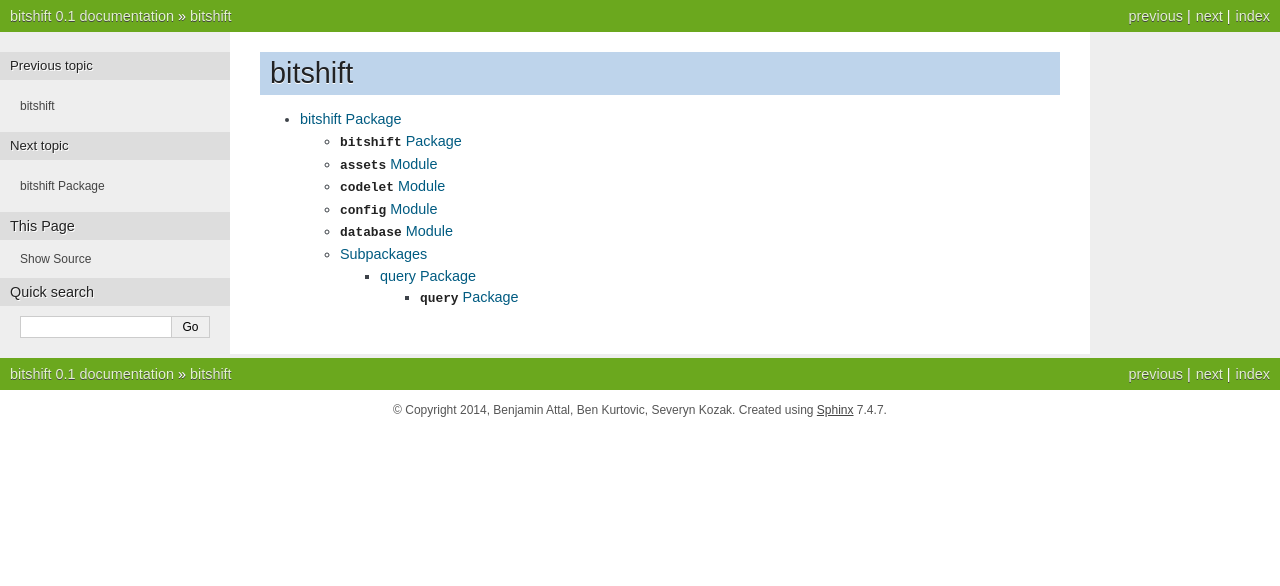
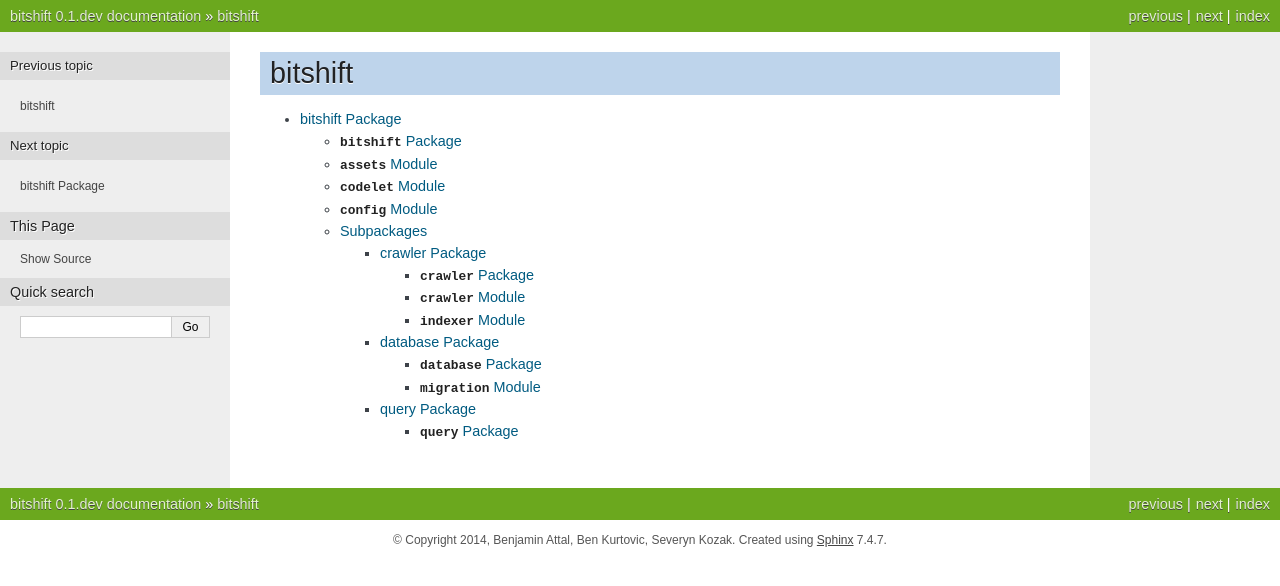
Before and after one commit to earwig/bitshift, a Sphinx documentation site: the page built from docs/source/api/modules.rst, in a window 1280 px wide. Shown: the top 586 px of the page. Built offline with Sphinx 7.4.7, drawn with Linux system fonts in a browser that asks for light colours; pages that are not in the unit, such as notebooks, are missing from menus.

Commit message:
Update some documentation.

```diff
--- a/docs/source/api/bitshift.rst
+++ b/docs/source/api/bitshift.rst
@@ -33,18 +33,12 @@ bitshift Package
     :undoc-members:
     :show-inheritance:
 
-:mod:`database` Module
-----------------------
-
-.. automodule:: bitshift.database
-    :members:
-    :undoc-members:
-    :show-inheritance:
-
 Subpackages
 -----------
 
 .. toctree::
 
+    bitshift.crawler
+    bitshift.database
     bitshift.parser
     bitshift.query
--- a/docs/source/conf.py
+++ b/docs/source/conf.py
@@ -59,7 +59,7 @@ copyright = u'2014, Benjamin Attal, Ben Kurtovic, Severyn Kozak'
 # The short X.Y version.
 version = '0.1'
 # The full version, including alpha/beta/rc tags.
-release = '0.1'
+release = '0.1.dev'
 
 # The language for content autogenerated by Sphinx. Refer to documentation
 # for a list of supported languages.
--- a/setup.py
+++ b/setup.py
@@ -2,7 +2,7 @@ from setuptools import setup, find_packages
 
 setup(
     name = "bitshift",
-    version = "0.1",
+    version = "0.1.dev",
     packages = find_packages(),
     install_requires = [
         "Flask>=0.10.1", "pygments>=1.6", "requests>=2.2.0",
```
Also changed, not shown: README.md (+6 -0 lines), bitshift/__init__.py (+8 -1 lines), docs/source/api/bitshift.crawler.rst (added, +26 -0 lines), docs/source/api/bitshift.database.rst (added, +18 -0 lines).
